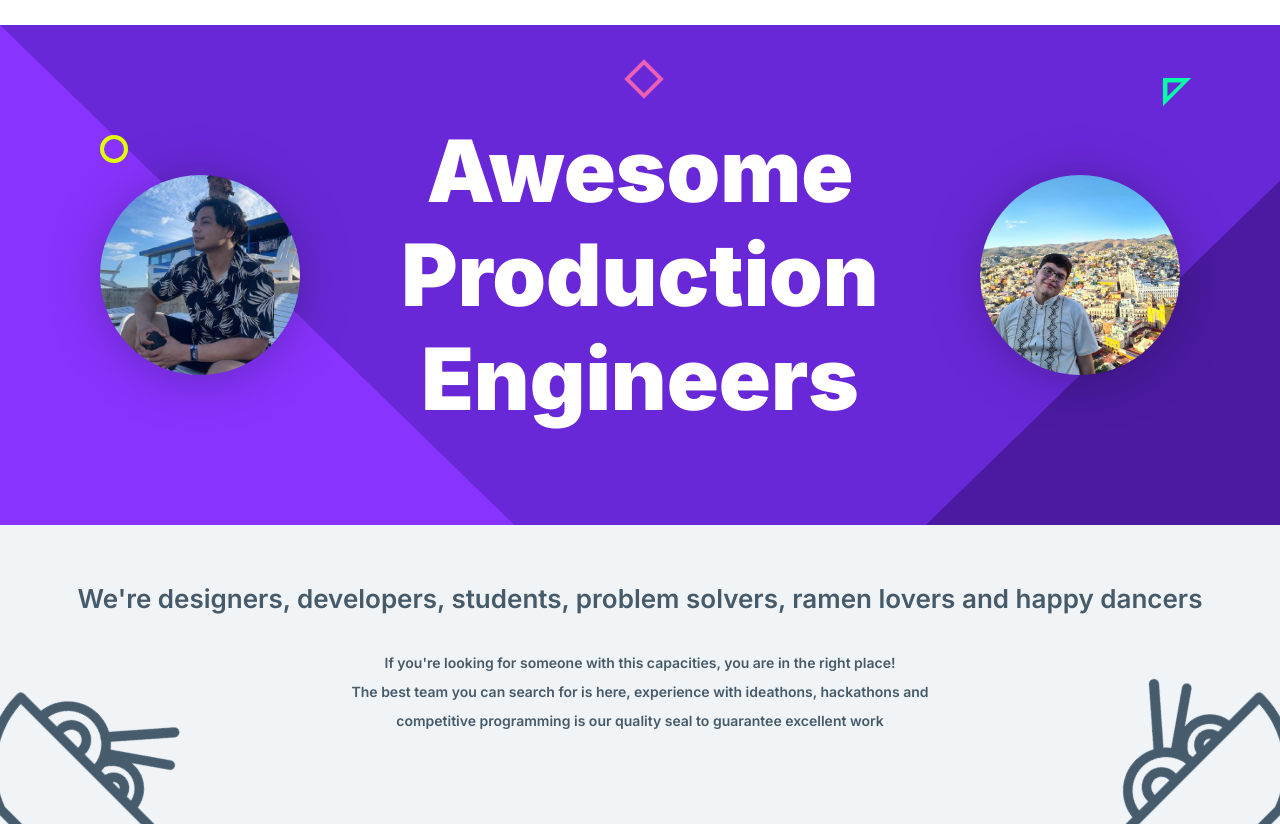
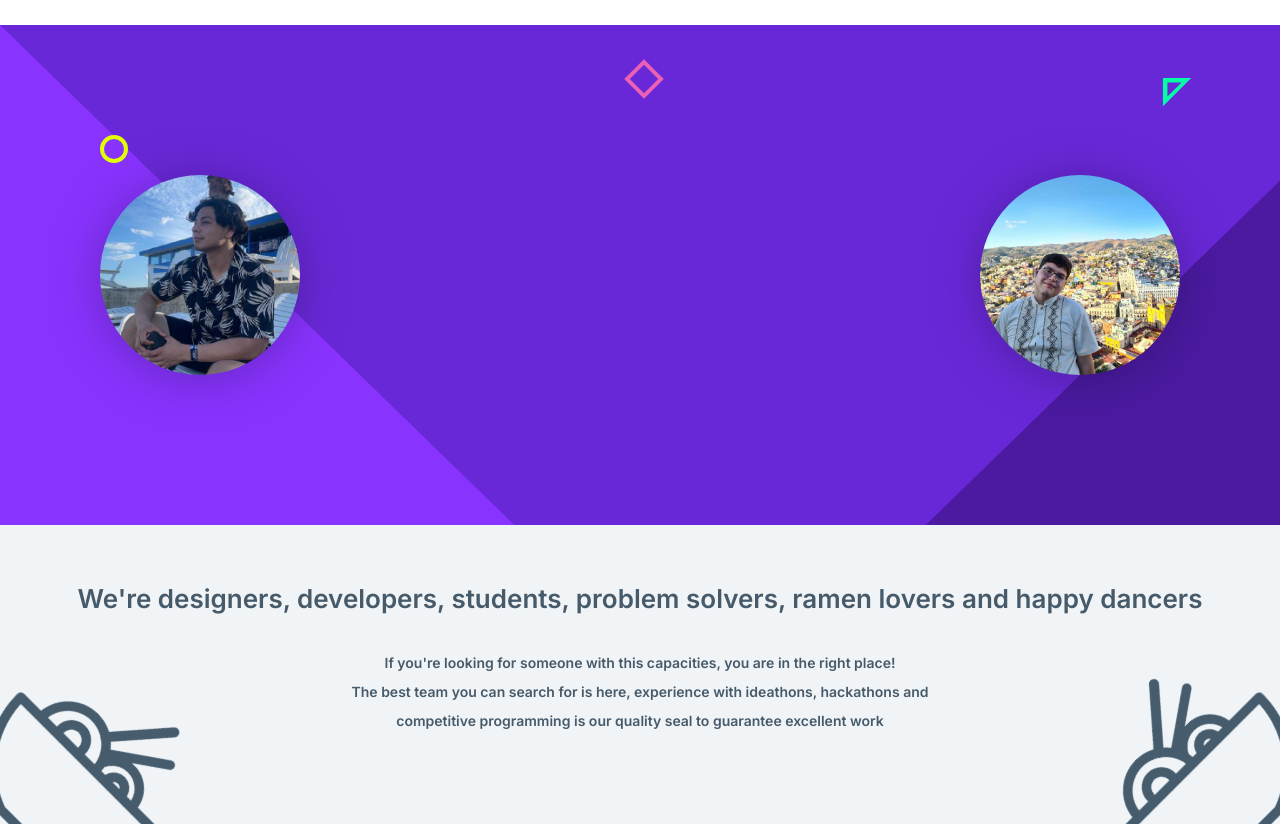
Before and after one commit to MLH-Fellowship/project-snake-snakeeeeeeeee, a Flask app: page / in a window 1280 px wide; the page is wider, and only the part inside the window is pictured. Shown: the part 87-911 px from the top of that part. Run offline with Flask 2, Linux system fonts and the light colour scheme.

Commit message:
Update index.html

```diff
--- a/app/templates/index.html
+++ b/app/templates/index.html
@@ -7,11 +7,7 @@
   <div class="inner-triangle"></div>
   <div class="circle"></div>
   <img class="David" src="../static/img/david.png" alt="David's Photo" />
-  <h1>
-    Awesome <br />
-    Production <br />
-    Engineers
-  </h1>
+
   <img class="Enrique" src="../static/img/enrique.jpg" alt="Enrique's Photo" />
 </section>
 
```
